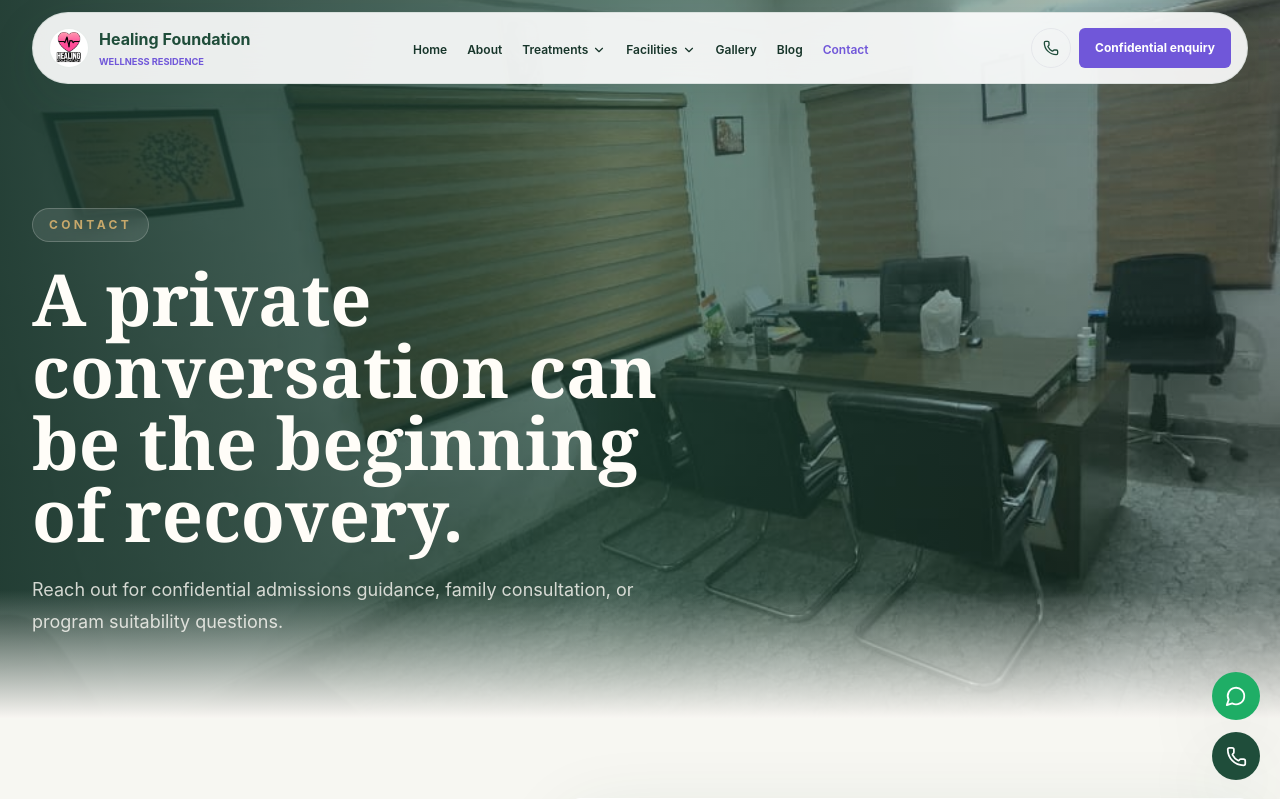
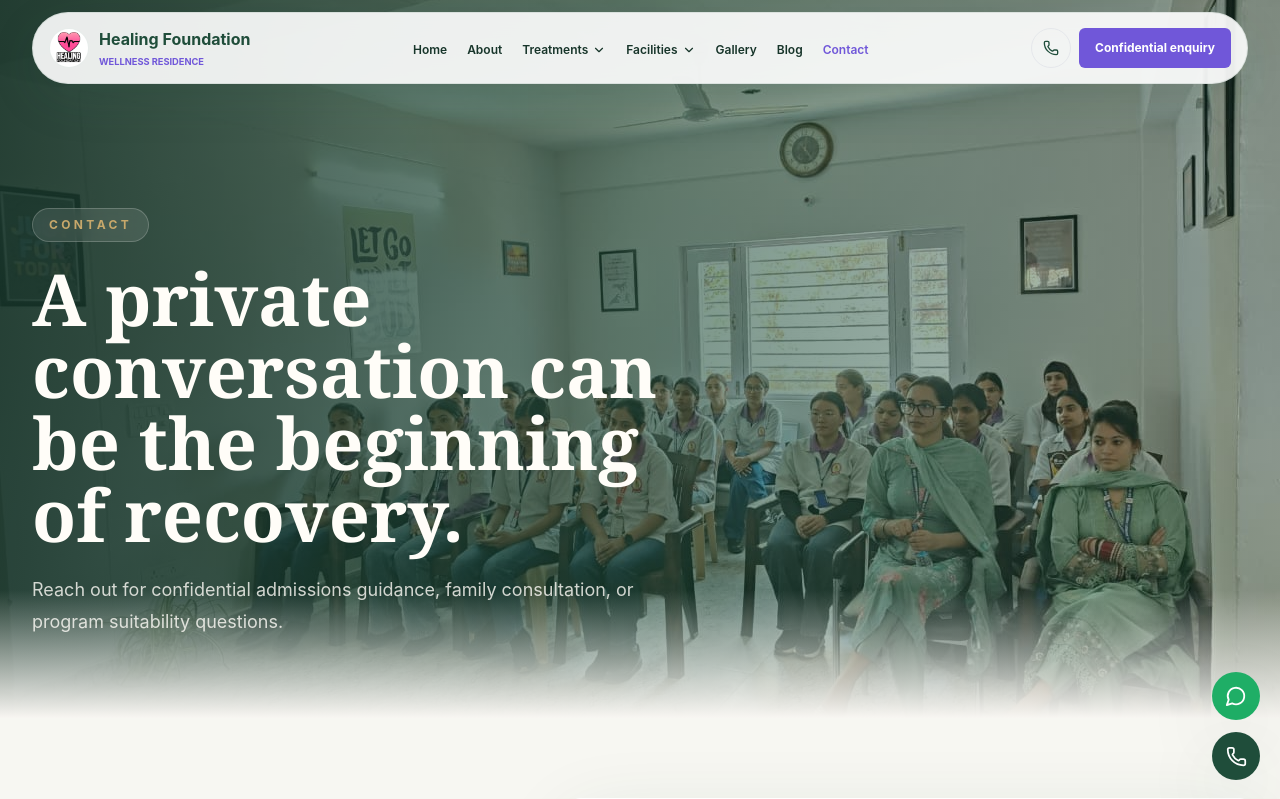
Before and after one commit to xdesignatorx/healing-foundation, a Next.js app: page /contact in a window 1280 px wide. Shown: the top 799 px of the page. Built offline with nearby package versions, Linux system fonts and the light colour scheme.

Commit message:
Update contact hero background

```diff
--- a/app/contact/page.tsx
+++ b/app/contact/page.tsx
@@ -22,7 +22,7 @@ export default function ContactPage() {
         eyebrow="Contact"
         title="A private conversation can be the beginning of recovery."
         copy="Reach out for confidential admissions guidance, family consultation, or program suitability questions."
-        image="/images/centre/consultation-office.jpeg"
+        image="/images/centre/awareness-session.jpeg"
       />
       <section className="container-pad grid gap-10 py-20 lg:grid-cols-[0.85fr_1.15fr]">
         <Reveal>
```
